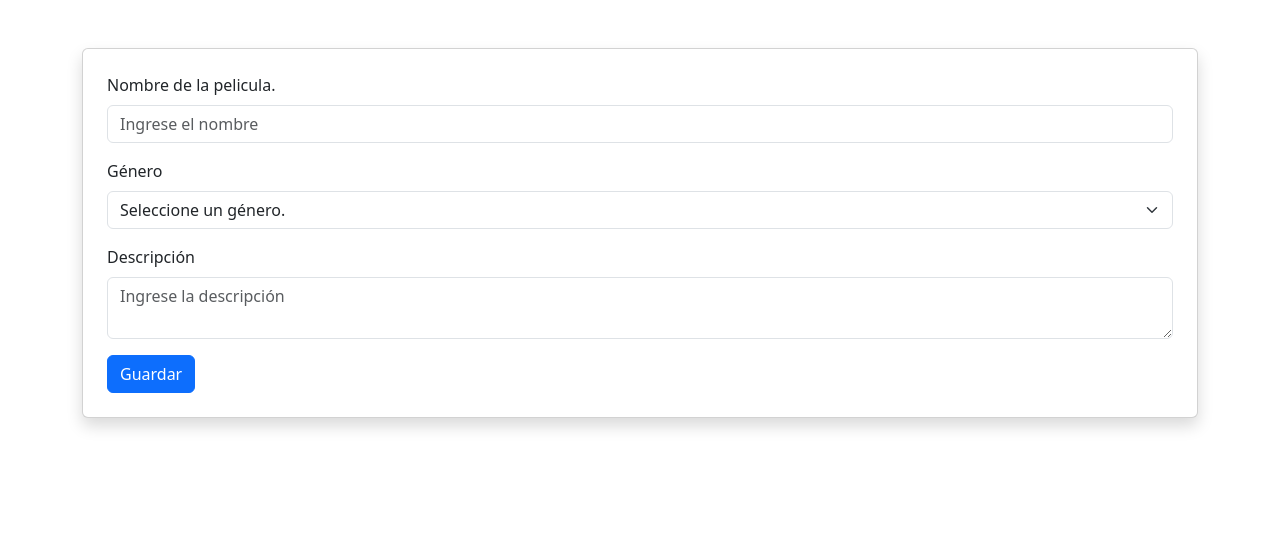
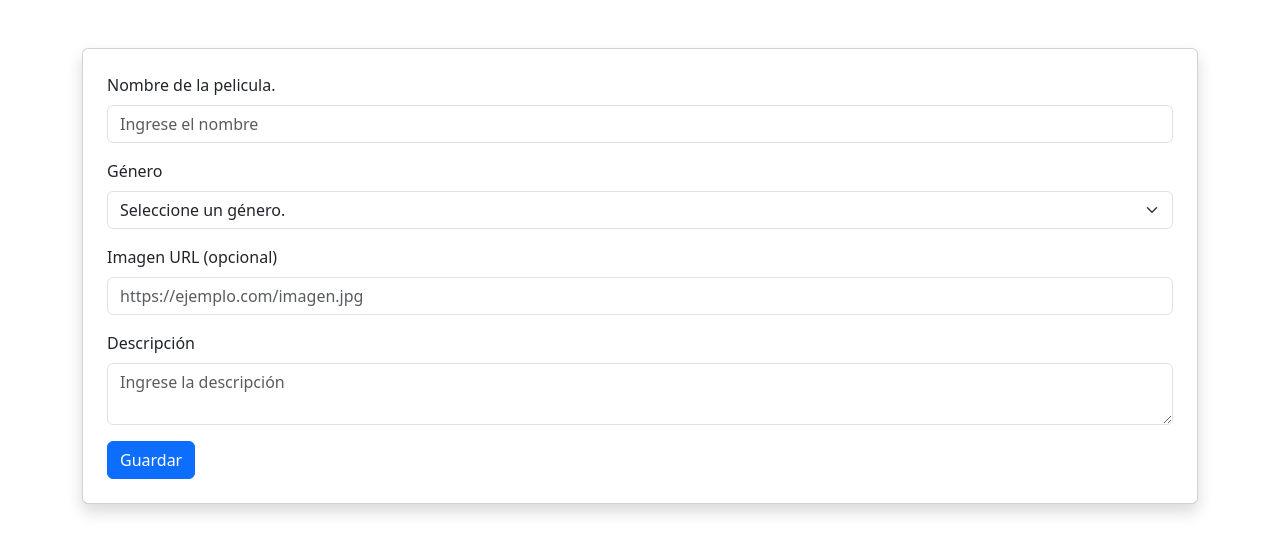
Before and after one commit to Maxii34/Altas-de-peliculas, a React (Vite) app: page / in a window 1280 px wide. Shown: the top 554 px of the page. Built offline with nearby package versions, Linux system fonts and the light colour scheme.

Commit message:
se completo su logica

```diff
--- a/src/Components/CardCompon.jsx
+++ b/src/Components/CardCompon.jsx
@@ -1,16 +1,17 @@
 import Button from "react-bootstrap/Button";
 import Card from "react-bootstrap/Card";
 
-const CardCompon = ({ nombre, genero, descripcion }) => {
+const CardCompon = ({ nombre, genero, descripcion, imagenURL }) => {
   return (
-    <Card>
-      <Card.Img variant="top" src="holder.js/100px180" />
+    <Card className="h-100 shadow border-1 rounded-1">
+      <Card.Img variant="top" src={imagenURL} />
       <Card.Body>
         <Card.Title>{nombre}</Card.Title>
         <Card.Text>
-
+          <strong>Género:</strong> {genero}
+          <br />
+          <strong>Descripción:</strong> {descripcion}
         </Card.Text>
-        <Button variant="primary">Go somewhere</Button>
       </Card.Body>
     </Card>
   );
--- a/src/Components/ContainerCard.jsx
+++ b/src/Components/ContainerCard.jsx
@@ -10,6 +10,7 @@ const ContainerCard = ({ nuevasPelis }) => {
               nombre={peli.nombre}
               genero={peli.genero}
               descripcion={peli.descripcion}
+              imagen={peli.imagenURL}
             />
           </div>
         ))}
--- a/src/Components/ImputCompon.jsx
+++ b/src/Components/ImputCompon.jsx
@@ -80,6 +80,24 @@ const ImputPelis = () => {
             )}
           </Form.Group>
 
+          <Form.Group className="mb-3">
+            <Form.Label>Imagen URL (opcional)</Form.Label>
+            <Form.Control
+              type="url"
+              {...register("imagen", {
+                pattern: {
+                  value: /(https?:\/\/.*\.(?:png|jpg|jpeg|gif|webp))/i,
+                  message:
+                    "Debe ser una URL válida de imagen (jpg, png, gif, webp)",
+                },
+              })}
+              placeholder="https://ejemplo.com/imagen.jpg"
+            />
+            {errors.imagen && (
+              <span className="text-danger">{errors.imagen.message}</span>
+            )}
+          </Form.Group>
+
           <Form.Group className="mb-3" controlId="campoDescripcion">
             <Form.Label>Descripción</Form.Label>
             <Form.Control
@@ -110,7 +128,7 @@ const ImputPelis = () => {
           </button>
         </Form>
       </div>
-      <ContainerCard nuevasPelis={ImputPelis}  />
+      <ContainerCard nuevasPelis={ImputPelis} />
     </section>
   );
 };
```
